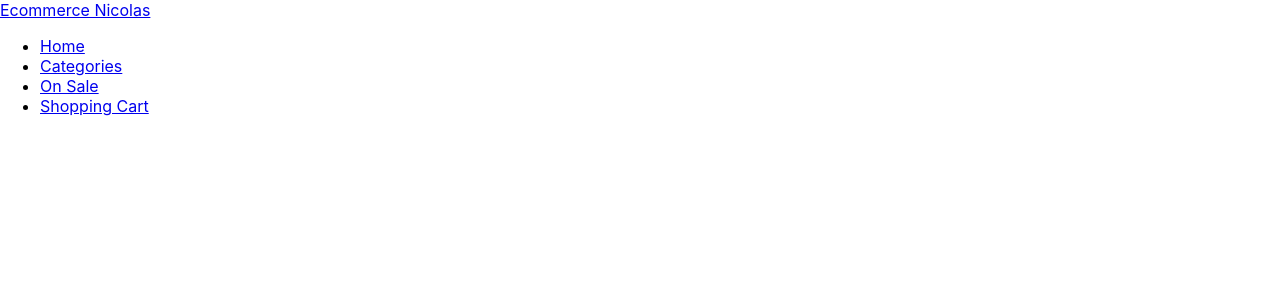
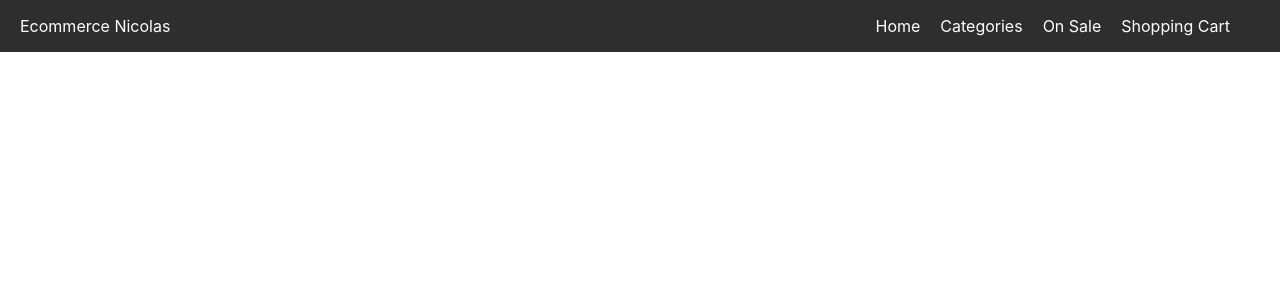
Before and after one commit to nicolaasrodriguez3/reactjs-coderhouse, a React (Create React App) app: page / in a window 1280 px wide. Shown: the top 300 px of the page. Built offline with nearby package versions, Linux system fonts and the light colour scheme.

Commit message:
estilos a la navbar

```diff
--- a/src/App.css
+++ b/src/App.css
@@ -36,3 +36,40 @@
     transform: rotate(360deg);
   }
 }
+
+
+.navBar{
+  background-color: rgb(46, 46, 46);
+  display: flex;
+  justify-content: space-between;
+  align-items: center;
+}
+
+.botonera{
+  list-style: none;
+  display: inline;
+  margin-right: 40px;
+
+
+}
+
+.botonera li{
+  margin-left: 10px;
+  margin-right: 10px;
+  display: inline-block;
+}
+
+.botonera a{
+  text-decoration: none;
+  color: white;
+}
+
+.botonera a:hover{
+  color: rgb(157, 159, 160);
+}
+
+.logo-nav a {
+  color: white;
+  text-decoration: none;
+  margin-left: 20px;
+}
--- a/src/App.js
+++ b/src/App.js
@@ -4,7 +4,7 @@ import NavBar from './componentes/NavBar';
 
 function App() {
   return (
-    <NavBar />
+    <NavBar/>
   );
 }
 
--- a/src/componentes/NavBar.jsx
+++ b/src/componentes/NavBar.jsx
@@ -4,16 +4,17 @@ export default function NavBar(){
 
     return(
         <>
-        <div>
+        <div className="navBar">
+        <div className="logo-nav">
             <a href="https://">Ecommerce Nicolas</a>
         </div>
-        <ul>
+        <ul className="botonera">
             <li> <a href="https://">Home</a></li>
             <li><a href="https://">Categories</a></li>
             <li><a href="https://">On Sale</a></li>
             <li><a href="https://">Shopping Cart</a></li>
         </ul>
-
+        </div>
 
         </>
     )
```
